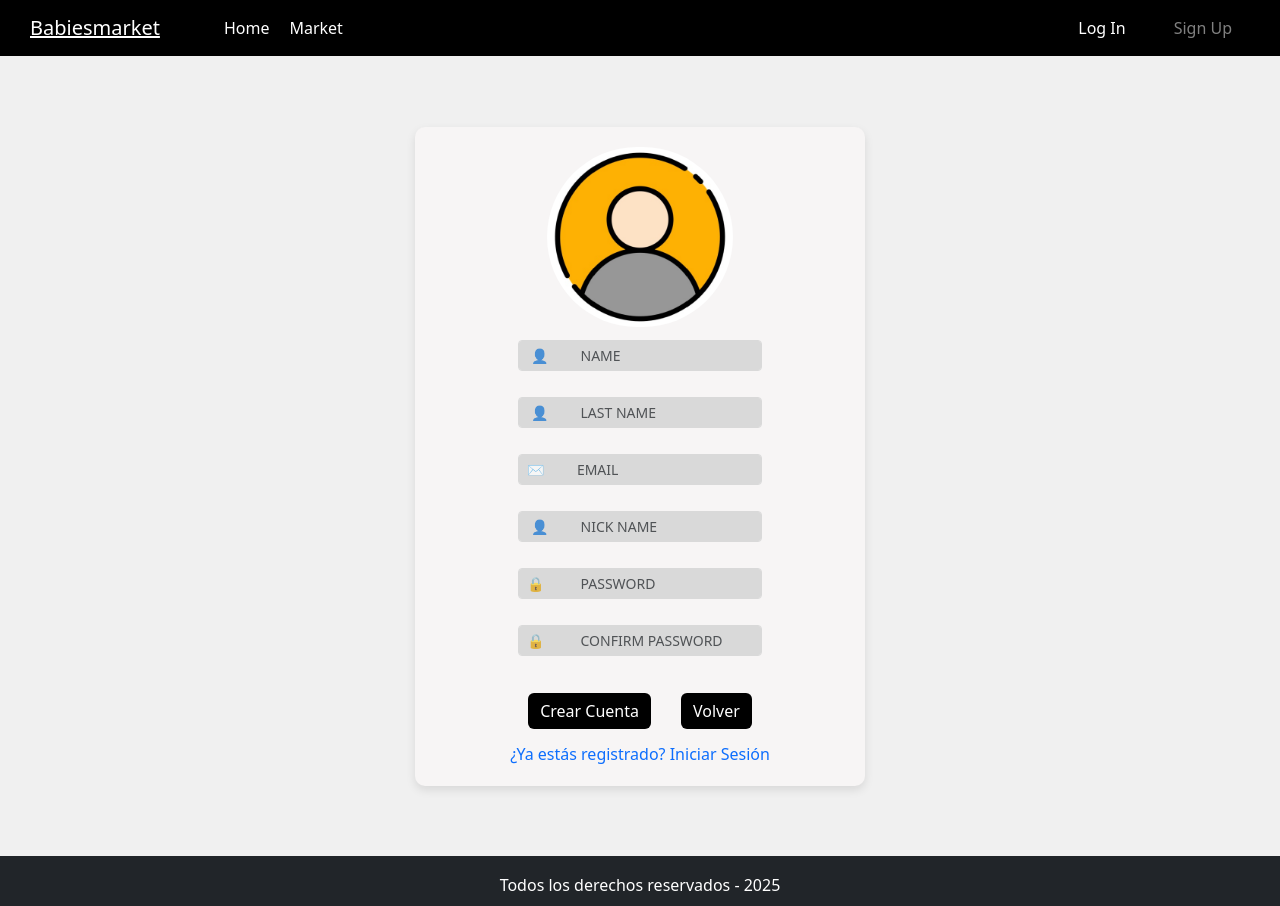
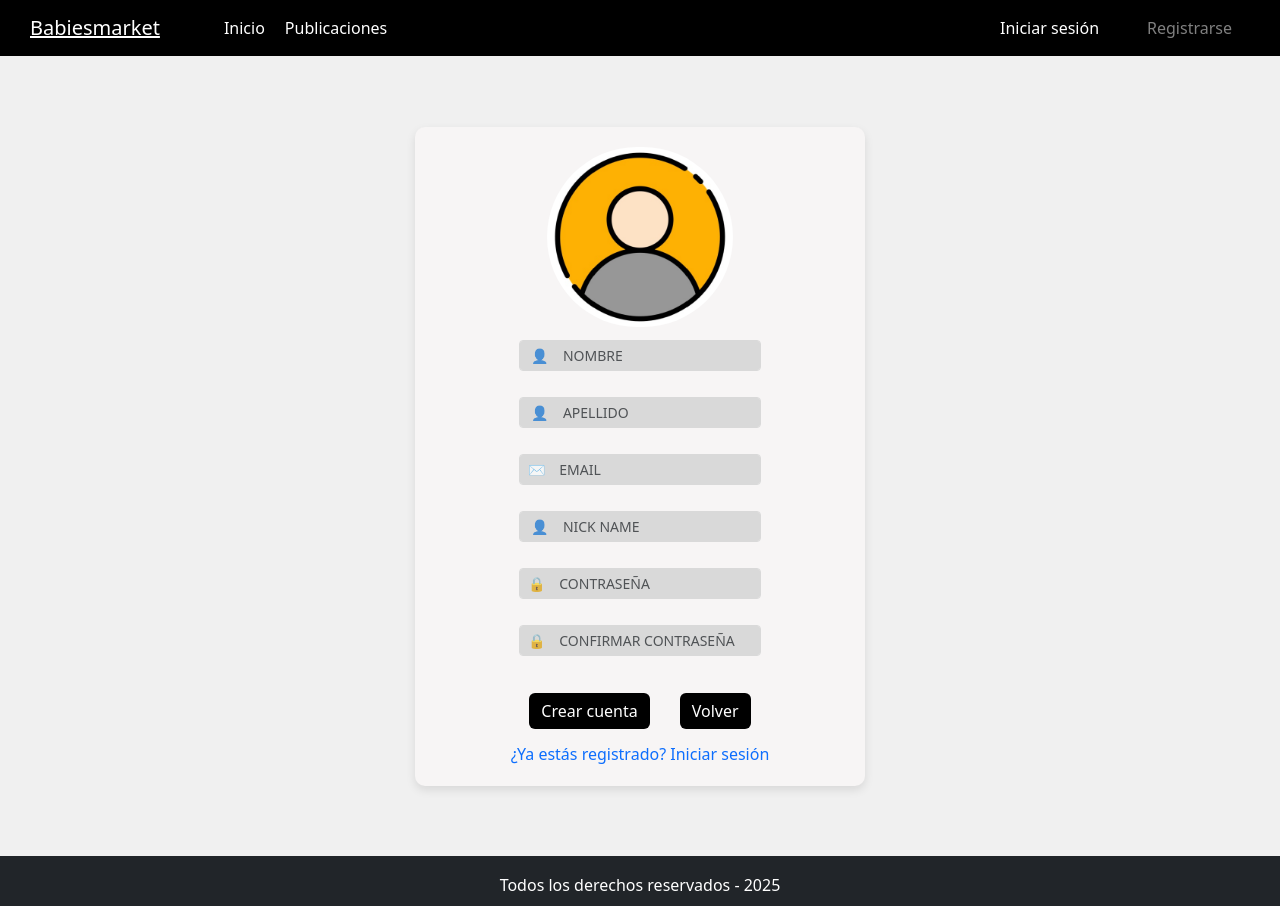
Before and after one commit to Pily1981/hito2Front, a React (Vite) app: page /register in a window 1280 px wide. Built offline with nearby package versions, Linux system fonts and the light colour scheme.

Commit message:
corrijo estilos, logout cambio boton por icono en comentarios, corrijo importacion

```diff
--- a/src/Componentes/NavBar.jsx
+++ b/src/Componentes/NavBar.jsx
@@ -8,7 +8,7 @@ import { useNavigate } from "react-router-dom";
 import { AuthContext } from "../context/AuthContext";
 
 function NavbarApp() {
-  const { token, logout } = useContext(AuthContext);
+  const { token, logout, user } = useContext(AuthContext);
   const navigate = useNavigate();
 
   const setActiveClass = ({ isActive }) => (isActive ? "active" : "NoActive");
@@ -32,12 +32,12 @@ function NavbarApp() {
         <ul className="navbar-nav me-auto mb-2 ms-5 mb-lg-0">
           <li className="nav-home">
             <NavLink to="/" className={setActiveClass}>
-              Home
+              Inicio
             </NavLink>
           </li>
           <li className="nav-item">
             <NavLink to="/products" className={setActiveClass}>
-              Market
+              Publicaciones
             </NavLink>
           </li>
         </ul>
@@ -67,14 +67,14 @@ function NavbarApp() {
             <ul className="navbar-nav mb-2 ms-5 mb-lg-0">
               <li className="nav-profile">
                 <NavLink to="/profile" className={setActiveClass}>
-                  Profile
+                  {user.name}
                 </NavLink>
               </li>
             </ul>
             <ul className="navbar-nav mb-2 ms-5 mb-lg-0">
               <li className="nav-logout">
                 <NavLink to="/" className={setActiveClass} onClick={handleLogout}>
-                  Logout
+                  Cerrar sesión
                 </NavLink>
               </li>
             </ul>
@@ -84,14 +84,14 @@ function NavbarApp() {
             <ul className="navbar-nav mb-2 ms-5 mb-lg-0">
               <li className="nav-item">
                 <NavLink to="/login" className={setActiveClass}>
-                  Log In
+                  Iniciar sesión
                 </NavLink>
               </li>
             </ul>
             <ul className="navbar-nav mb-2 mx-5 mb-lg-0">
               <li className="nav-item">
                 <NavLink to="/register" className={setActiveClass}>
-                  Sign Up
+                  Registrarse
                 </NavLink>
               </li>
             </ul>
--- a/src/Componentes/stylesheets/Product.css
+++ b/src/Componentes/stylesheets/Product.css
@@ -1,6 +1,6 @@
 .container-product {
   display: grid;
-  height: 100vh;
+  height: auto;
   grid-template-columns: 1fr 1fr;
   grid-template-rows: auto auto auto;
   grid-template-areas:
--- a/src/pages/Formulario.jsx
+++ b/src/pages/Formulario.jsx
@@ -55,7 +55,7 @@ const Formulario = () => {
           }
         );
         setData(response.data);
-        console.log("data -->", data);
+
       } catch (error) {
         console.log("Error al obtener los datos del usuario:");
       }
@@ -147,6 +147,7 @@ const Formulario = () => {
 
       // Resetear input file manualmente
       document.getElementById("image").value = "";
+      navigate(`/product/${response.data.publication_id}`)
     } catch (error) {
       console.error("Error al subir la publicación:", error);
       Swal.fire({
@@ -308,7 +309,7 @@ const Formulario = () => {
                     type="submit"
                     variant="warning"
                   >
-                    Guardar cambios
+                    Crear publicación
                   </Button>
                   <Button
                     onClick={handleButtonClick}
--- a/src/pages/Home.jsx
+++ b/src/pages/Home.jsx
@@ -26,7 +26,7 @@ const Home = () => {
   return (
     <>
       <Header />
-      <h2 className="mt-5 text-center">Últimos añadidos</h2>
+      <h2 className="mt-5 text-center">Últimas publicaciones</h2>
       <Container className="d-flex flex-column align-items-center">
         <Row className="mt-5">
           {products.map((product) => (
--- a/src/pages/Login.jsx
+++ b/src/pages/Login.jsx
@@ -75,7 +75,7 @@ const LoginPage = () => {
               id="email"
               type="email"
               className="text-dark"
-              placeholder="✉         EMAIL"
+              placeholder="✉     EMAIL"
               value={email}
               onChange={(e) => setEmail(e.target.value)}
               required
@@ -86,7 +86,7 @@ const LoginPage = () => {
               id="password"
               type="password"
               className="text-dark"
-              placeholder="🔒          PASSWORD"
+              placeholder="🔒      CONTRASEÑA"
               value={password}
               onChange={(e) => setPassword(e.target.value)}
               required
@@ -105,7 +105,7 @@ const LoginPage = () => {
           </div>
           <div className="d-flex justify-content-center mt-3 mb-5">
             <Button type="submit" id="button" onClick={(e) => validarDatos(e)}>
-              Iniciar Sesion
+              Iniciar sesión
             </Button>
             <Button type="submit" id="button" onClick={handleButtonClick}>
               Volver
--- a/src/pages/OrderDetail.jsx
+++ b/src/pages/OrderDetail.jsx
@@ -103,16 +103,16 @@ const OrderDetail = () => {
         <div className="grid-item bottom-column">
           <div className="Order-detail-inf">
             <div className="Mensaje">
-              <h6>Tu Orden de Compra está siendo procesada!</h6>
+              <h6>Tu orden de compra está siendo procesada!</h6>
               <h6>En breve nos contactaremos contigo</h6>
             </div>
             <div className="back_btn">
               <Button
-                variant="dark"
-                className="order_btn"
+                type="button"
+                variant="warning"
                 onClick={() => navigate("/")}
               >
-                Volver al Inicio
+                Volver al inicio
               </Button>
             </div>
           </div>
--- a/src/pages/Register.jsx
+++ b/src/pages/Register.jsx
@@ -100,7 +100,7 @@ const Register = () => {
               name="name"
               className="text-dark"
               type="text"
-              placeholder=" 👤         NAME"
+              placeholder=" 👤    NOMBRE"
               value={formData.name}
               onChange={handleChange}
               required
@@ -112,7 +112,7 @@ const Register = () => {
               name="lastName"
               type="text"
               className="text-dark"
-              placeholder=" 👤         LAST NAME"
+              placeholder=" 👤    APELLIDO"
               value={formData.lastName}
               onChange={handleChange}
               required
@@ -124,7 +124,7 @@ const Register = () => {
               name="email"
               type="email"
               className="text-dark"
-              placeholder="✉         EMAIL"
+              placeholder="✉    EMAIL"
               value={formData.email}
               onChange={handleChange}
               required
@@ -136,7 +136,7 @@ const Register = () => {
               name="nick_name"
               type="text"
               className="text-dark"
-              placeholder=" 👤         NICK NAME"
+              placeholder=" 👤    NICK NAME"
               value={formData.nick_name}
               onChange={handleChange}
               required
@@ -148,7 +148,7 @@ const Register = () => {
               name="password"
               type="password"
               className="text-dark"
-              placeholder="🔒          PASSWORD"
+              placeholder="🔒    CONTRASEÑA"
               value={formData.password}
               onChange={handleChange}
               required
@@ -160,7 +160,7 @@ const Register = () => {
               name="confPassword"
               type="password"
               className="text-dark"
-              placeholder="🔒          CONFIRM PASSWORD"
+              placeholder="🔒    CONFIRMAR CONTRASEÑA"
               value={formData.confPassword}
               onChange={handleChange}
               required
@@ -168,7 +168,7 @@ const Register = () => {
           </InputGroup>
           <div className="d-flex justify-content-center mt-3 mb-2">
             <Button type="submit" id="button">
-              Crear Cuenta
+              Crear cuenta
             </Button>
             <Button type="submit" id="button" onClick={handleButtonClick}>
               Volver
@@ -178,7 +178,7 @@ const Register = () => {
             to="/Login"
             className="text-primary text-decoration-none d-flex justify-content-center"
           >
-            ¿Ya estás registrado? Iniciar Sesión
+            ¿Ya estás registrado? Iniciar sesión
           </NavLink>
         </form>
       </div>
--- a/src/pages/myPublications.jsx
+++ b/src/pages/myPublications.jsx
@@ -7,8 +7,6 @@ import {
   faBookOpen,
   faPenToSquare,
   faPowerOff,
-} from "@fortawesome/free-solid-svg-icons";
-import {
   faPen,
   faTrash,
   faChevronRight,
@@ -17,7 +15,7 @@ import axios from "axios";
 import { AuthContext } from "../context/AuthContext";
 
 const MyPublications = () => {
-  const { user, token } = useContext(AuthContext);
+  const { user, token, logout } = useContext(AuthContext);
   const [publications, setPublications] = useState([]);
   const [data, setData] = useState(null);
   const navigate = useNavigate();
@@ -51,7 +49,6 @@ const MyPublications = () => {
           }
         );
         setData(response.data);
-        console.log("data -->", data);
       } catch (error) {
         console.log("Error al obtener los datos del usuario:");
       }
```
Also changed, not shown: src/pages/ProductPage.jsx (+35 -20 lines), src/pages/Profile.jsx (+5 -8 lines).
